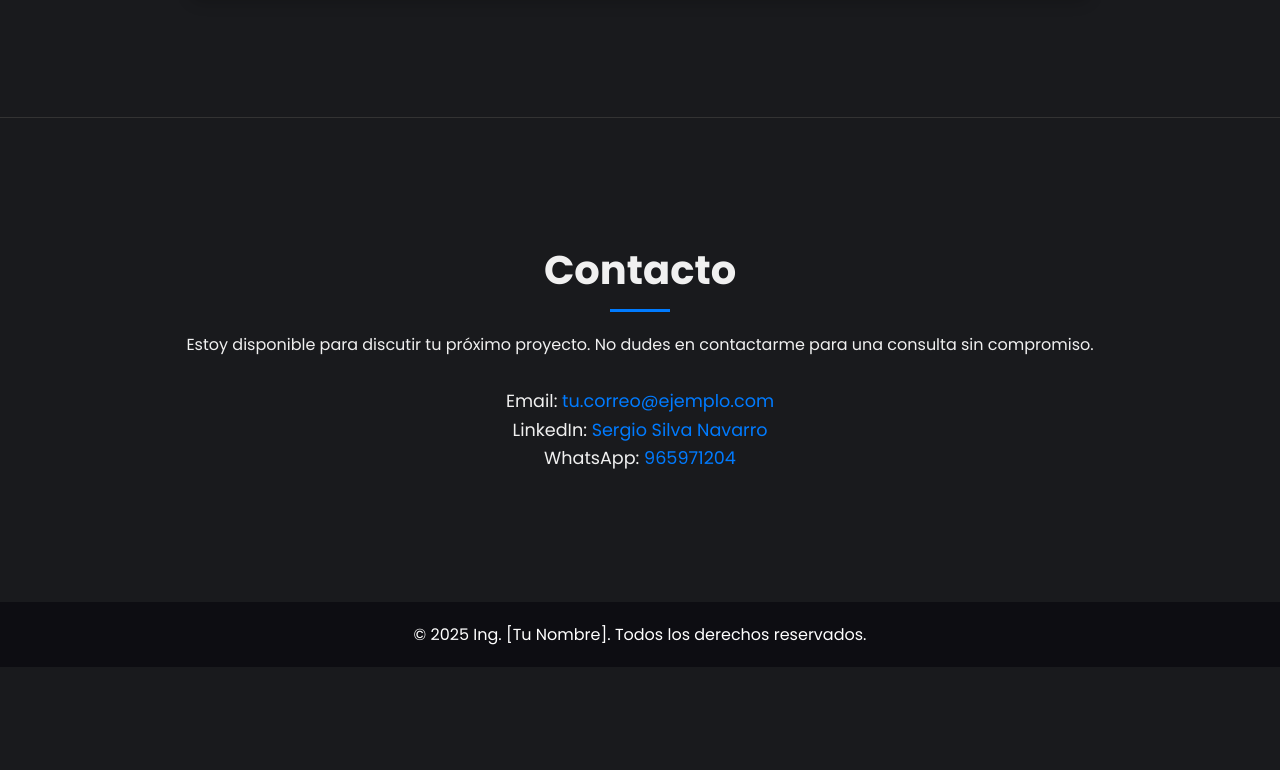
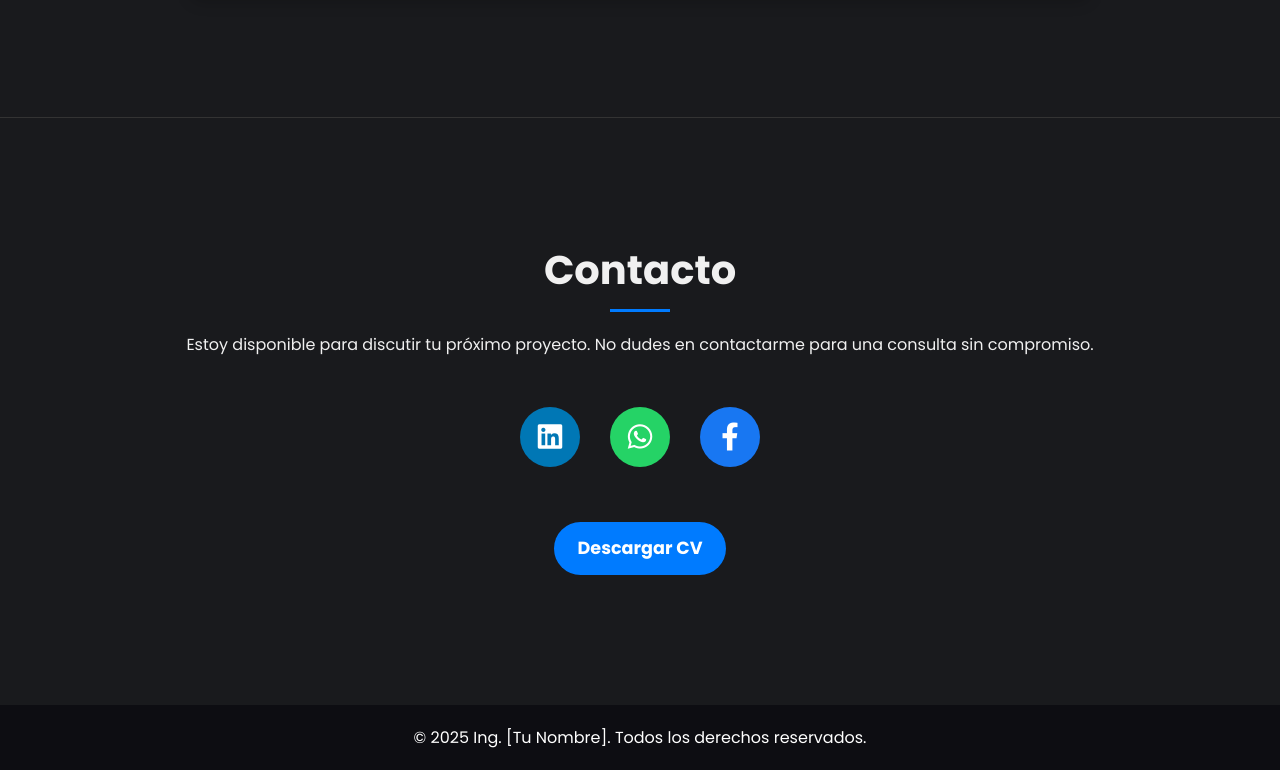
Before and after one commit to Marley301999/brochur-sergio-silva, a plain HTML site: page index.html in a window 1280 px wide. Shown: the part 2684-3454 px from the top of the page. Before the commit the page ends 3351 px from the top, so only its background shows below. Drawn offline with Linux system fonts and the light colour scheme.

Commit message:
Ajustando el tamaño y la separación de los iconos de redes sociales

```diff
--- a/index.html
+++ b/index.html
@@ -7,6 +7,7 @@
     <title>Brochur - Ing. [Tu Nombre]</title>
     <link rel="stylesheet" href="style.css">
     <link href="https://fonts.googleapis.com/css2?family=Poppins:wght@400;600;700&display=swap" rel="stylesheet">
+    <link rel="stylesheet" href="https://cdnjs.cloudflare.com/ajax/libs/font-awesome/6.4.0/css/all.min.css">
 </head>
 
 <body>
@@ -106,12 +107,19 @@
             <p>Estoy disponible para discutir tu próximo proyecto. No dudes en contactarme para una consulta sin
                 compromiso.</p>
             <div class="contact-info">
-                <p>Email: <a href="">tu.correo@ejemplo.com</a></p>
-                <p>LinkedIn: <a
-                        href="https://www.linkedin.com/in/sergio-arturo-silva-navarro-103326199?lipi=urn%3Ali%3Apage%3Ad_flagship3_profile_view_base_contact_details%3BlAywdQn8RhKRCXzyvEkauA%3D%3D"
-                        target="_blank">Sergio Silva Navarro</a></p>
-                <p> WhatsApp: <a href="https://wa.me/965971204" target="_blank">965971204</a></p>
-            </div>
+    <div class="social-icons">
+        <a href="https://www.linkedin.com/in/sergio-arturo-silva-navarro-103326199" target="_blank" class="social-icon linkedin">
+            <i class="fab fa-linkedin"></i>
+        </a>
+        <a href="https://wa.me/965971204" target="_blank" class="social-icon whatsapp">
+            <i class="fab fa-whatsapp"></i>
+        </a>
+        <a href="https://www.facebook.com/tu-pagina" target="_blank" class="social-icon facebook">
+            <i class="fab fa-facebook-f"></i>
+        </a>
+    </div>
+    <a href="ruta/a/tu/cv.pdf" download class="btn-cv">Descargar CV</a>
+</div>
         </section>
     </main>
     <footer>
--- a/style.css
+++ b/style.css
@@ -314,3 +314,70 @@ footer {
         margin: 20% auto;
     }
 }
+/* --- Estilos para la Sección de Contacto --- */
+.contact-info {
+    /* Aquí puedes centrar el contenido de contacto si lo deseas */
+    display: flex;
+    flex-direction: column;
+    align-items: center;
+    gap: 15px; /* Espacio entre los elementos de contacto (email, linkedin, etc.) */
+    font-size: 1.1em;
+    margin-top: 30px;
+}
+
+/* Estilos para los iconos de redes sociales */
+.social-icons {
+    display: flex;
+    justify-content: center;
+    gap: 30px; /* Aumenta este valor para más separación entre los iconos */
+    margin-top: 20px;
+    margin-bottom: 20px;
+}
+
+.social-icon {
+    display: flex;
+    justify-content: center;
+    align-items: center;
+    width: 60px; /* Aumenta el tamaño del círculo */
+    height: 60px; /* Aumenta el tamaño del círculo */
+    border-radius: 50%;
+    font-size: 28px; /* Aumenta el tamaño del icono */
+    color: white;
+    text-decoration: none;
+    transition: transform 0.3s ease;
+}
+
+/* Colores de fondo específicos para cada red social */
+.social-icon.linkedin {
+    background-color: #0077b5;
+}
+
+.social-icon.whatsapp {
+    background-color: #25D366;
+}
+
+.social-icon.facebook {
+    background-color: #1877F2;
+}
+
+/* Efecto al pasar el mouse sobre los iconos */
+.social-icon:hover {
+    transform: scale(1.1);
+}
+
+/* Estilos para el botón de Descargar CV */
+.btn-cv {
+    display: inline-block;
+    background-color: var(--color-acento);
+    color: white;
+    padding: 12px 24px;
+    text-decoration: none;
+    border-radius: 50px;
+    font-weight: bold;
+    margin-top: 20px;
+    transition: background-color 0.3s ease;
+}
+
+.btn-cv:hover {
+    background-color: #0056b3;
+}
```
